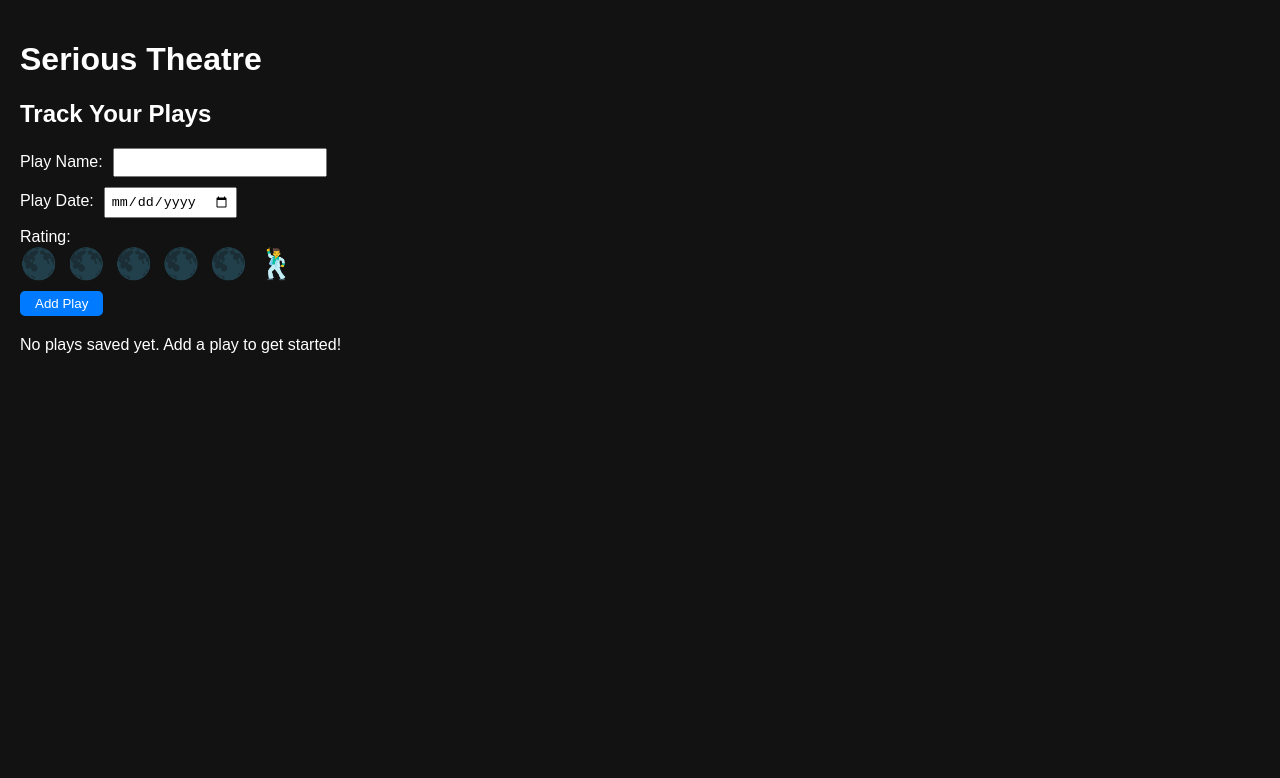
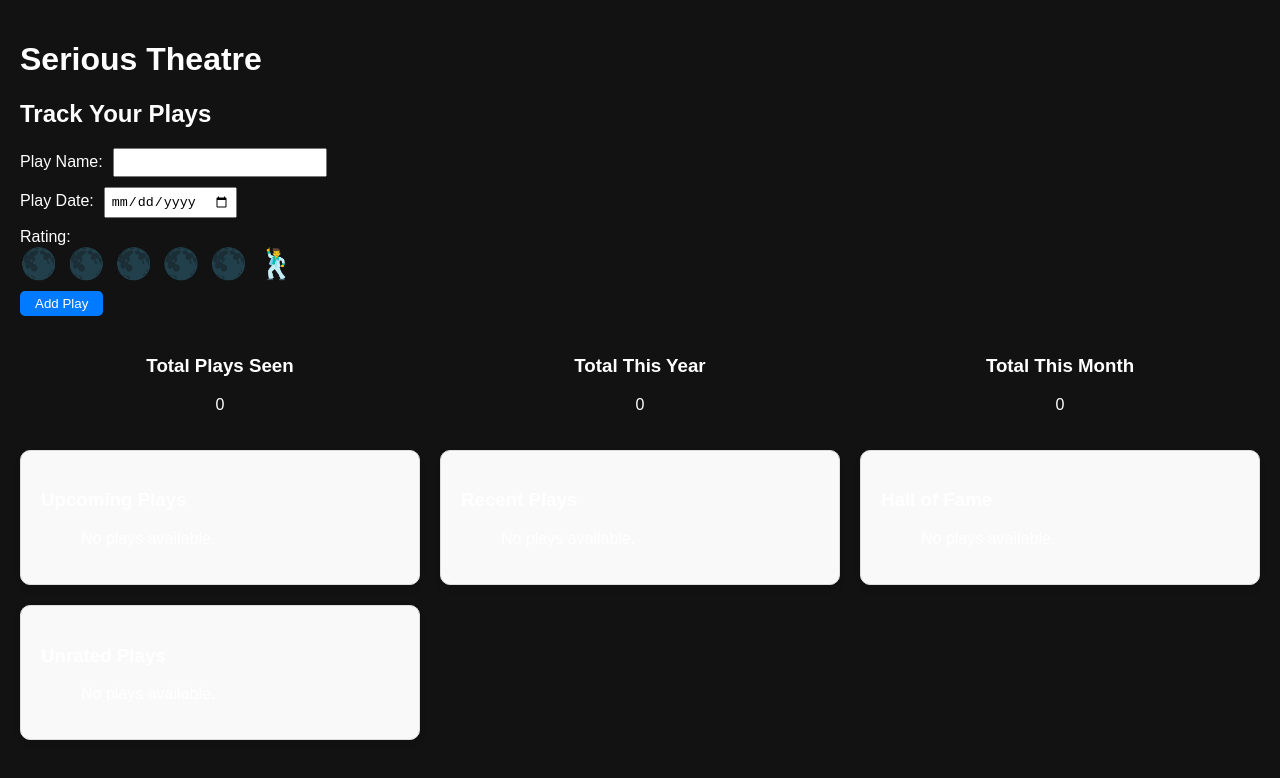
Before and after one commit to tescoboy/serious-theatre, a React (Create React App) app: page / in a window 1280 px wide. Shown: the top 778 px of the page. Built offline with nearby package versions, Linux system fonts and the light colour scheme; the HTML template or start-up script is replaced by a standard one.

Commit message:
Update Dashboard.js

```diff
--- a/src/components/Dashboard.js
+++ b/src/components/Dashboard.js
@@ -1,45 +1,161 @@
-import React from "react";
+import React, { useState } from "react";
 
-const Dashboard = ({ plays }) => {
-  const renderRating = (rating) => {
-    if (rating === 6) return "🕺";
-    const fullMoons = Math.floor(rating);
-    const hasHalfMoon = rating % 1 !== 0;
-    const moons = Array(fullMoons).fill("🌕");
-    if (hasHalfMoon) moons.push("🌗");
-    while (moons.length < 5) moons.push("🌑");
-    return moons.join(" ");
+const Dashboard = ({ plays, onEditPlay, onDeletePlay }) => {
+  const [selectedPlay, setSelectedPlay] = useState(null); // For editing overlay
+
+  // Filtered data
+  const totalPlays = plays.length;
+  const totalThisYear = plays.filter(
+    (play) => new Date(play.date).getFullYear() === new Date().getFullYear()
+  ).length;
+  const totalThisMonth = plays.filter((play) => {
+    const playDate = new Date(play.date);
+    const now = new Date();
+    return (
+      playDate.getFullYear() === now.getFullYear() &&
+      playDate.getMonth() === now.getMonth()
+    );
+  }).length;
+
+  const upcomingPlays = plays.filter((play) => new Date(play.date) > new Date());
+  const recentPlays = plays
+    .filter((play) => new Date(play.date) <= new Date())
+    .sort((a, b) => new Date(b.date) - new Date(a.date))
+    .slice(0, 6);
+
+  const hallOfFame = plays.filter((play) => play.rating === 5 || play.rating === 6);
+  const unratedPlays = plays.filter((play) => play.rating === 0);
+
+  // Edit overlay
+  const handleEditClick = (play) => {
+    setSelectedPlay(play);
   };
 
+  const handleOverlayClose = () => {
+    setSelectedPlay(null);
+  };
+
+  const renderPlayActions = (play) => (
+    <div style={{ display: "flex", gap: "10px" }}>
+      <button
+        onClick={() => handleEditClick(play)}
+        style={{
+          backgroundColor: "#007BFF",
+          color: "white",
+          border: "none",
+          padding: "5px 10px",
+          borderRadius: "5px",
+          cursor: "pointer",
+        }}
+      >
+        Edit
+      </button>
+      <button
+        onClick={() => onDeletePlay(play.id)}
+        style={{
+          backgroundColor: "#DC3545",
+          color: "white",
+          border: "none",
+          padding: "5px 10px",
+          borderRadius: "5px",
+          cursor: "pointer",
+        }}
+      >
+        Delete
+      </button>
+    </div>
+  );
+
+  const renderTile = (title, data) => (
+    <div
+      style={{
+        border: "1px solid #ddd",
+        padding: "20px",
+        borderRadius: "10px",
+        backgroundColor: "#f9f9f9",
+        boxShadow: "0px 4px 6px rgba(0, 0, 0, 0.1)",
+      }}
+    >
+      <h3>{title}</h3>
+      <ul>
+        {data.length > 0 ? (
+          data.map((play) => (
+            <li
+              key={play.id}
+              style={{
+                marginBottom: "10px",
+                display: "flex",
+                justifyContent: "space-between",
+                alignItems: "center",
+              }}
+            >
+              <span>
+                <strong>{play.name}</strong> ({play.date})
+              </span>
+              {renderPlayActions(play)}
+            </li>
+          ))
+        ) : (
+          <p>No plays available.</p>
+        )}
+      </ul>
+    </div>
+  );
+
   return (
-    <div>
-      {plays.length > 0 ? (
-        <table
+    <div style={{ display: "grid", gridTemplateColumns: "repeat(3, 1fr)", gap: "20px" }}>
+      {/* Summary Tiles */}
+      <div style={{ textAlign: "center" }}>
+        <h3>Total Plays Seen</h3>
+        <p>{totalPlays}</p>
+      </div>
+      <div style={{ textAlign: "center" }}>
+        <h3>Total This Year</h3>
+        <p>{totalThisYear}</p>
+      </div>
+      <div style={{ textAlign: "center" }}>
+        <h3>Total This Month</h3>
+        <p>{totalThisMonth}</p>
+      </div>
+
+      {/* Detailed Tiles */}
+      {renderTile("Upcoming Plays", upcomingPlays)}
+      {renderTile("Recent Plays", recentPlays)}
+      {renderTile("Hall of Fame", hallOfFame)}
+      {renderTile("Unrated Plays", unratedPlays)}
+
+      {/* Edit Overlay */}
+      {selectedPlay && (
+        <div
           style={{
-            width: "100%",
-            borderCollapse: "collapse",
-            textAlign: "left",
+            position: "fixed",
+            top: 0,
+            left: 0,
+            width: "100vw",
+            height: "100vh",
+            backgroundColor: "rgba(0, 0, 0, 0.5)",
+            display: "flex",
+            justifyContent: "center",
+            alignItems: "center",
           }}
         >
-          <thead>
-            <tr>
-              <th style={{ border: "1px solid #ddd", padding: "8px" }}>Name</th>
-              <th style={{ border: "1px solid #ddd", padding: "8px" }}>Date</th>
-              <th style={{ border: "1px solid #ddd", padding: "8px" }}>Rating</th>
-            </tr>
-          </thead>
-          <tbody>
-            {plays.map((play) => (
-              <tr key={play.id}>
-                <td style={{ border: "1px solid #ddd", padding: "8px" }}>{play.name}</td>
-                <td style={{ border: "1px solid #ddd", padding: "8px" }}>{play.date}</td>
-                <td style={{ border: "1px solid #ddd", padding: "8px" }}>{renderRating(play.rating)}</td>
-              </tr>
-            ))}
-          </tbody>
-        </table>
-      ) : (
-        <p>No plays saved yet. Add a play to get started!</p>
+          <div
+            style={{
+              backgroundColor: "white",
+              padding: "20px",
+              borderRadius: "10px",
+              boxShadow: "0px 4px 6px rgba(0, 0, 0, 0.1)",
+              width: "400px",
+            }}
+          >
+            <h3>Edit Play</h3>
+            <p>
+              <strong>{selectedPlay.name}</strong> ({selectedPlay.date})
+            </p>
+            {/* Editing logic (input fields) */}
+            <button onClick={handleOverlayClose}>Close</button>
+          </div>
+        </div>
       )}
     </div>
   );
```
